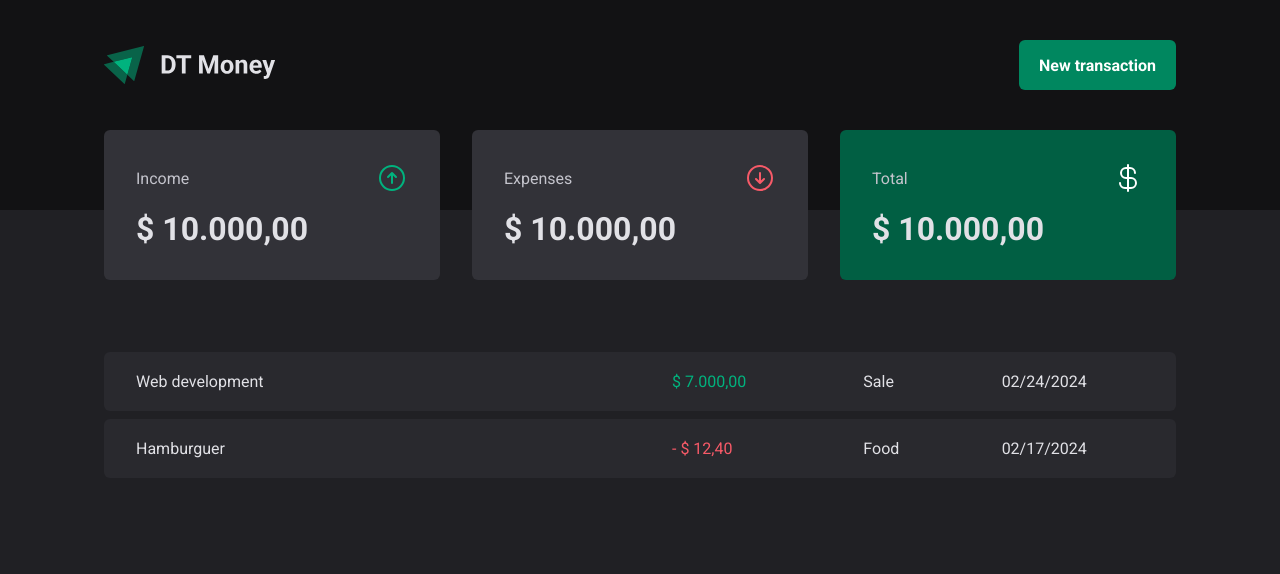
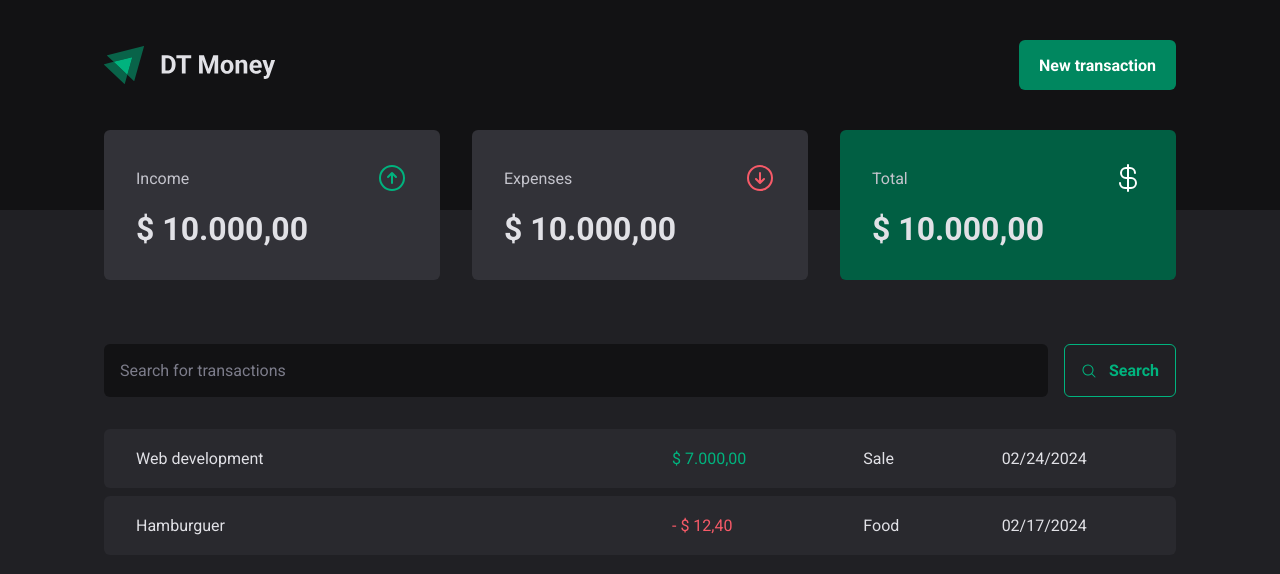
Before and after one commit to arthurrios/dt-money-web, a React (Vite) app: page / in a window 1280 px wide. Shown: the top 574 px of the page. Built offline with nearby package versions, Linux system fonts and the light colour scheme.

Commit message:
feat: add search form

```diff
--- /dev/null
+++ b/src/pages/Transactions/components/SearchForm/index.tsx
@@ -0,0 +1,14 @@
+import { MagnifyingGlass } from '@phosphor-icons/react'
+import { SearchFormContainer } from './styles'
+
+export function SearchForm() {
+  return (
+    <SearchFormContainer>
+      <input type="text" placeholder="Search for transactions" />
+      <button type="submit">
+        <MagnifyingGlass />
+        Search
+      </button>
+    </SearchFormContainer>
+  )
+}
--- /dev/null
+++ b/src/pages/Transactions/components/SearchForm/styles.ts
@@ -0,0 +1,42 @@
+import styled from 'styled-components'
+
+export const SearchFormContainer = styled.form`
+  display: flex;
+  gap: 1rem;
+
+  input {
+    flex: 1;
+    border-radius: 6px;
+    border: 0;
+    background: ${({ theme }) => theme.gray_900};
+    color: ${({ theme }) => theme.gray_300};
+    padding: 1rem;
+
+    &::placeholder {
+      color: ${({ theme }) => theme.gray_500};
+    }
+  }
+
+  button {
+    display: flex;
+    align-items: center;
+    gap: 0.75rem;
+
+    border: 0;
+    padding: 1rem;
+    background: transparent;
+    border: 1px solid ${({ theme }) => theme.green_300};
+    color: ${({ theme }) => theme.green_300};
+    font-weight: bold;
+    border-radius: 6px;
+    cursor: pointer;
+
+    transition: all 0.1s;
+
+    &:hover {
+      background: ${({ theme }) => theme.green_500};
+      border-color: ${({ theme }) => theme.green_500};
+      color: ${({ theme }) => theme.white};
+    }
+  }
+`
--- a/src/pages/Transactions/index.tsx
+++ b/src/pages/Transactions/index.tsx
@@ -1,5 +1,6 @@
 import { Header } from '../../components/Header'
 import { Summary } from '../../components/Summary'
+import { SearchForm } from './components/SearchForm'
 import {
   PriceHighlight,
   TransactionsContainer,
@@ -13,6 +14,7 @@
       <Summary />
 
       <TransactionsContainer>
+        <SearchForm />
         <TransactionsTable>
           <tbody>
             <tr>
--- a/src/pages/Transactions/styles.ts
+++ b/src/pages/Transactions/styles.ts
@@ -10,7 +10,7 @@
   width: 100%;
   border-collapse: separate;
   border-spacing: 0 0.5rem;
-  /* margin-top: 1.5rem; */
+  margin-top: 1.5rem;
 
   td {
     padding: 1.25rem 2rem;
```
